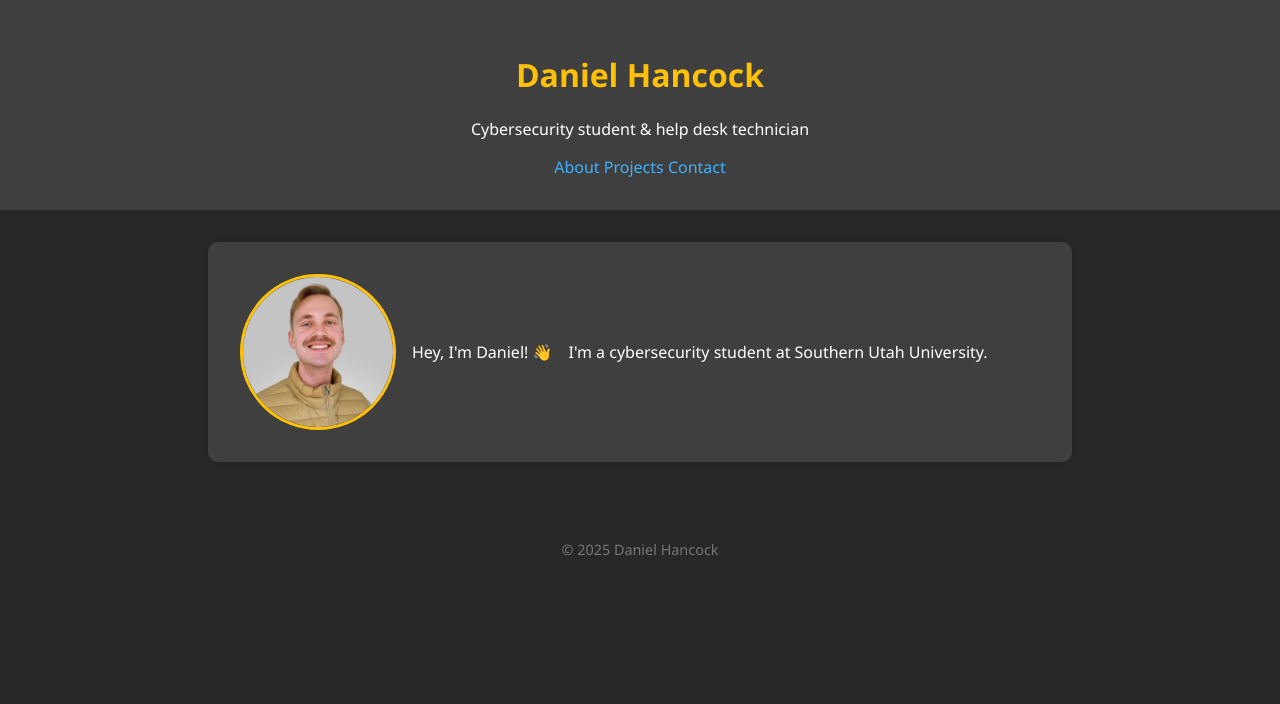
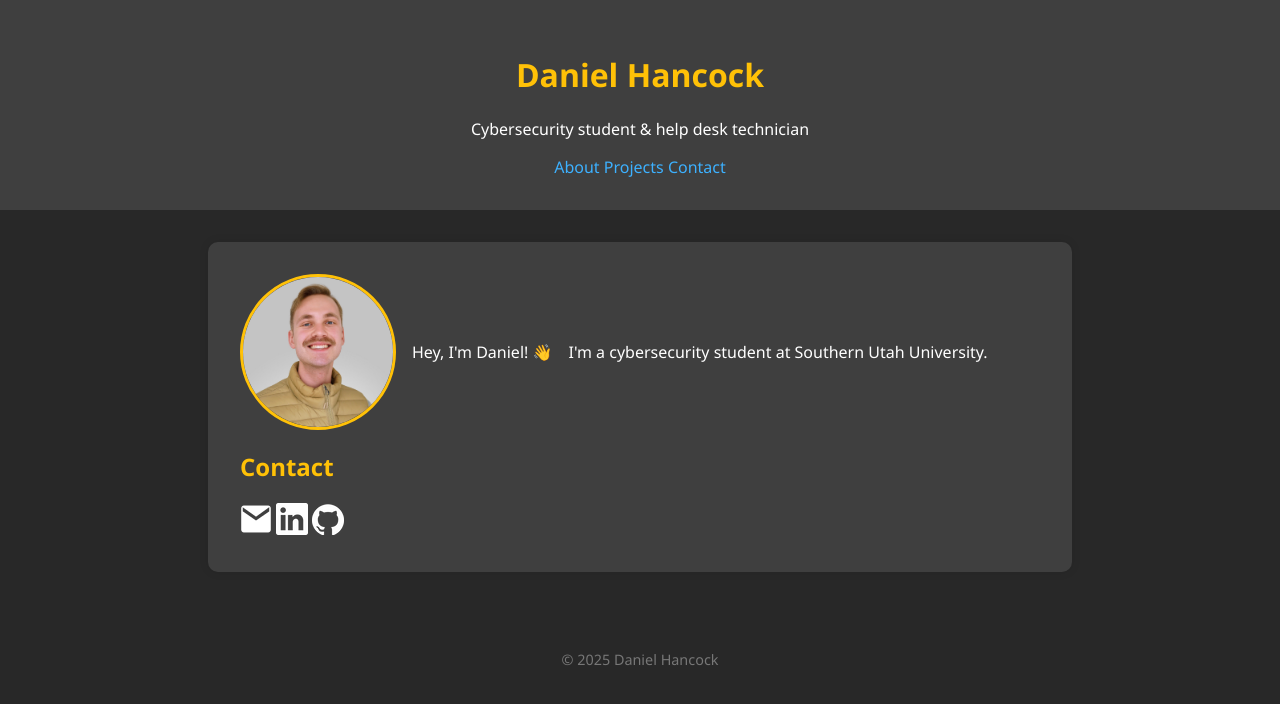
Before and after one commit to captainoctopus03/my-portfolio, a plain HTML site: page index.html in a window 1280 px wide. Drawn offline with Linux system fonts and the light colour scheme.

Commit message:
put contact container in about section

```diff
--- a/index.html
+++ b/index.html
@@ -28,6 +28,13 @@
         <img src="images/headshot.JPEG" alt="Photo of Daniel" class="profile-pic" />
         <p>Hey, I'm Daniel! 👋</p>
         <p>I'm a cybersecurity student at Southern Utah University.</p>
+      </div>
+
+      <div class="contact-container">
+        <h2>Contact</h2>
+        <a href="mailto:hancockjdaniel@gmail.com" target="_blank"><img src="images/email.webp" alt="Email Logo" width="32" height="32"></a>
+        <a href="https://www.linkedin.com/in/danielhancock-cs" target="_blank"><img src="images/linkedin.webp" alt="LinkedIn Logo"></a>
+        <a href="https://github.com/captainoctopus03" target="_blank"><img src="images/github.webp" alt="GitHub Logo"></a>
       </div>
     </section>
 
```
